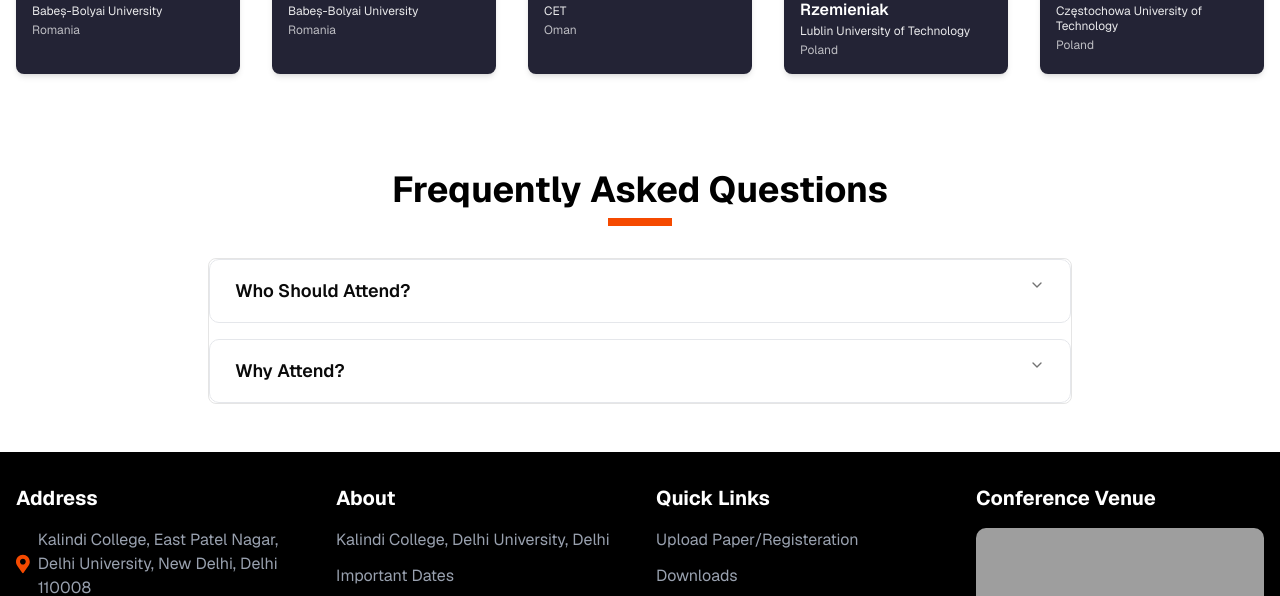
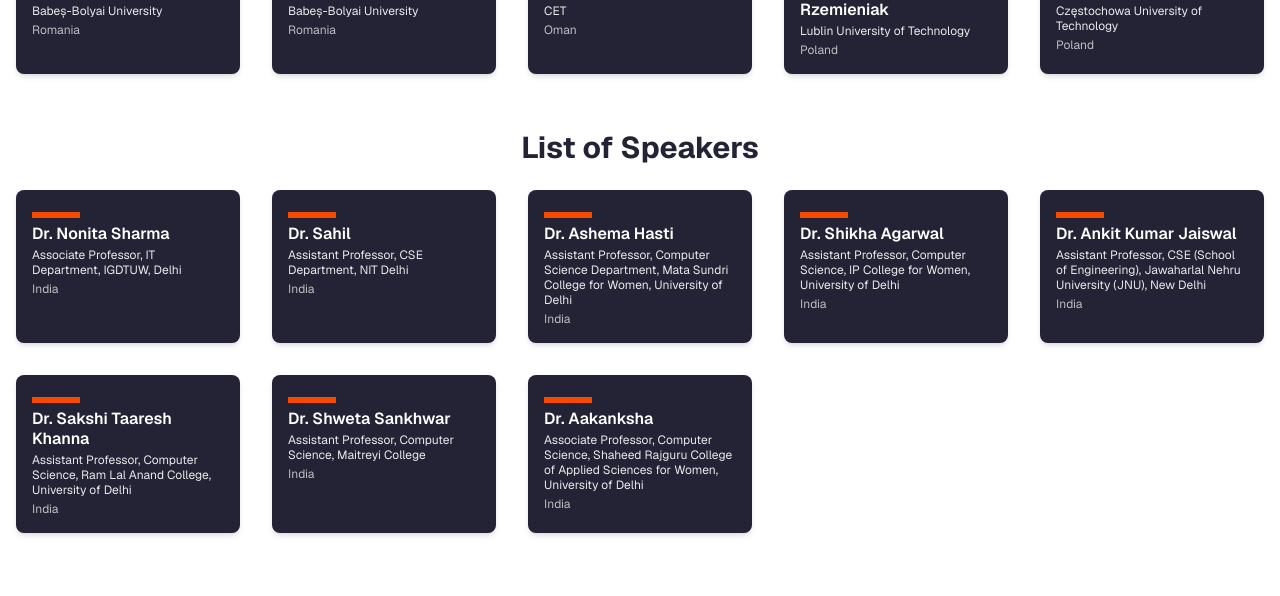
Before and after one commit to pankaj8949/icaia, a Next.js app: page / in a window 1280 px wide. Shown: the part 6864-7460 px from the top of the page. Built offline with nearby package versions, Linux system fonts and the light colour scheme; grey boxes are pictures that could not be loaded.

Commit message:
speakers added

```diff
--- a/components/home/KeynoteSpeakers.tsx
+++ b/components/home/KeynoteSpeakers.tsx
@@ -93,6 +93,62 @@
     },
 ];
 
+const LIST_OF_SPEAKERS = [
+    {
+        name: "Dr. Nonita Sharma",
+        affiliation: "Associate Professor, IT Department, IGDTUW, Delhi",
+        country: "India",
+        img: "",
+    },
+    {
+        name: "Dr. Sahil",
+        affiliation: "Assistant Professor, CSE Department, NIT Delhi",
+        country: "India",
+        img: "",
+    },
+    {
+        name: "Dr. Ashema Hasti",
+        affiliation:
+            "Assistant Professor, Computer Science Department, Mata Sundri College for Women, University of Delhi",
+        country: "India",
+        img: "",
+    },
+    {
+        name: "Dr. Shikha Agarwal",
+        affiliation:
+            "Assistant Professor, Computer Science, IP College for Women, University of Delhi",
+        country: "India",
+        img: "",
+    },
+    {
+        name: "Dr. Ankit Kumar Jaiswal",
+        affiliation:
+            "Assistant Professor, CSE (School of Engineering), Jawaharlal Nehru University (JNU), New Delhi",
+        country: "India",
+        img: "",
+    },
+    {
+        name: "Dr. Sakshi Taaresh Khanna",
+        affiliation:
+            "Assistant Professor, Computer Science, Ram Lal Anand College, University of Delhi",
+        country: "India",
+        img: "",
+    },
+    {
+        name: "Dr. Shweta Sankhwar",
+        affiliation: "Assistant Professor, Computer Science, Maitreyi College",
+        country: "India",
+        img: "",
+    },
+    {
+        name: "Dr. Aakanksha",
+        affiliation:
+            "Associate Professor, Computer Science, Shaheed Rajguru College of Applied Sciences for Women, University of Delhi",
+        country: "India",
+        img: "",
+    },
+];
+
 function SpeakerCard({ speaker }: { speaker: typeof SPEAKERS[0] }) {
     return (
         <div className="bg-[#232335] rounded-md overflow-hidden shadow-md flex flex-col w-full max-w-[275px] p-4 text-white">
@@ -117,6 +173,15 @@
                         <SpeakerCard key={speaker.name} speaker={speaker} />
                     ))}
                 </div>
+
+                <h2 className="text-2xl md:text-3xl font-bold mb-6 mt-14 text-center text-[#232335]">
+                    List of Speakers
+                </h2>
+                <div className="grid grid-cols-1 sm:grid-cols-2 md:grid-cols-3 lg:grid-cols-4 xl:grid-cols-5 gap-6 md:gap-8 justify-items-center">
+                    {LIST_OF_SPEAKERS.map((speaker) => (
+                        <SpeakerCard key={speaker.name} speaker={speaker} />
+                    ))}
+                </div>
             </div>
         </section>
     );
```
